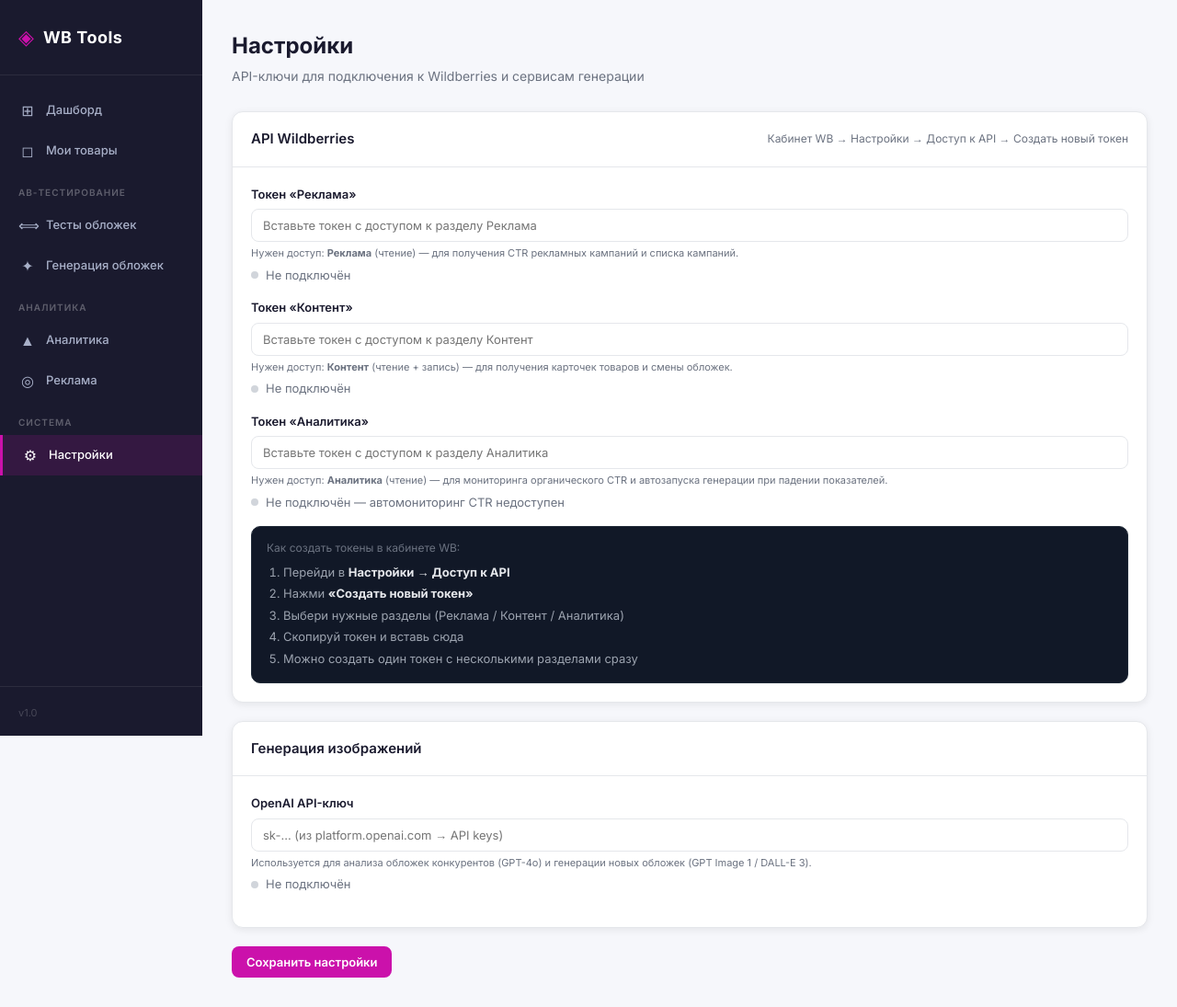
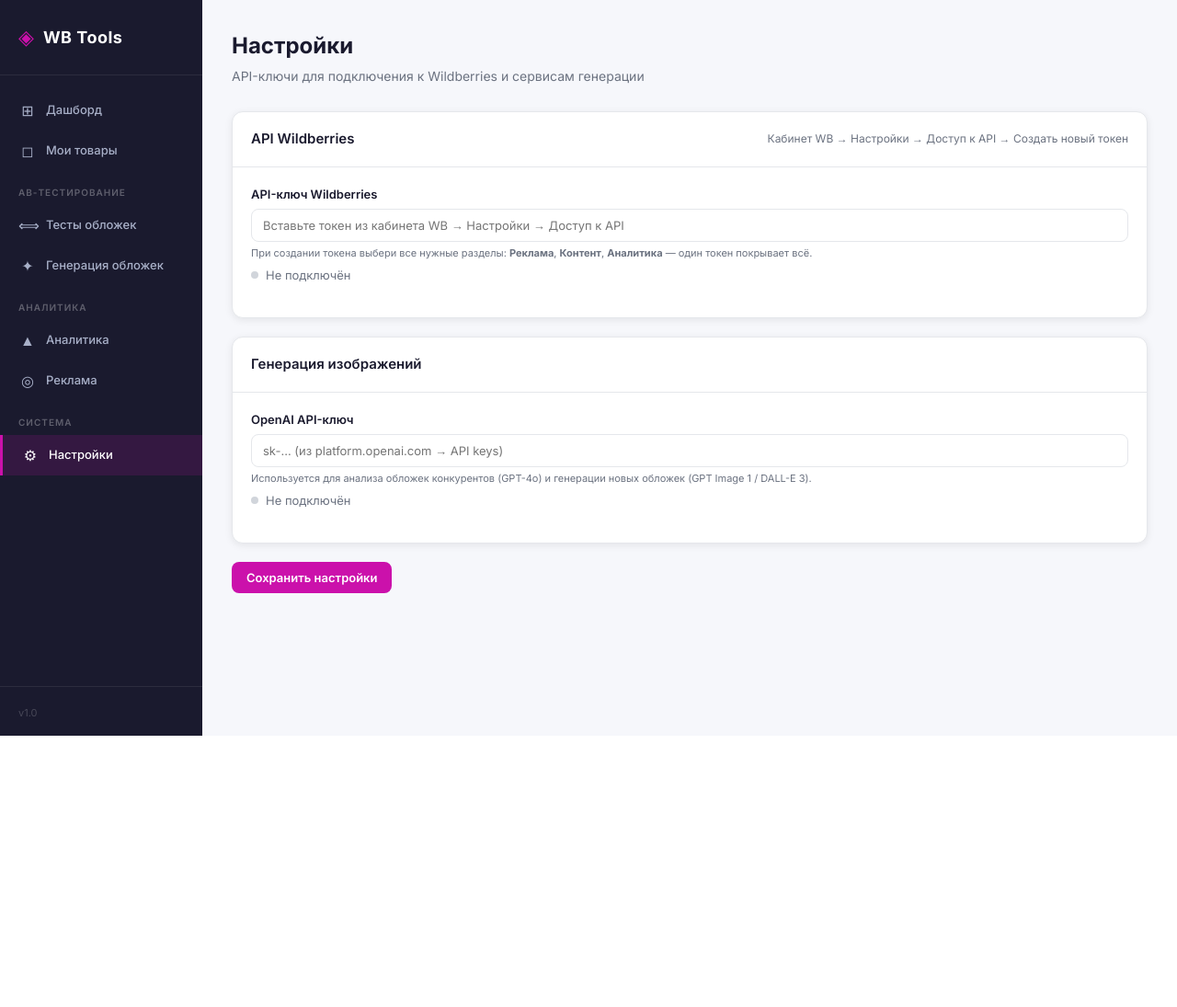
Before and after one commit to samovikupmda-png/wb-project, a Flask app: page /settings in a window 1280 px wide. Shown: the whole page at 92% size. After the commit the page ends 800 px from the top, so only its background shows below. Run offline with Flask 3, Linux system fonts and the light colour scheme.

Commit message:
Simplify settings: single WB API key field for all scopes
https://claude.ai/code/session_01F1bSxRMmK2ZHAZqeiS9Th3

```diff
--- a/app.py
+++ b/app.py
@@ -277,9 +277,10 @@ def settings():
 @app.route('/settings/save', methods=['POST'])
 def save_settings():
     s = Settings.query.first()
-    s.wb_stats_api_key = request.form.get('wb_stats_api_key', '').strip()
-    s.wb_content_api_key = request.form.get('wb_content_api_key', '').strip()
-    s.wb_analytics_api_key = request.form.get('wb_analytics_api_key', '').strip()
+    wb_key = request.form.get('wb_stats_api_key', '').strip()
+    s.wb_stats_api_key = wb_key
+    s.wb_content_api_key = wb_key
+    s.wb_analytics_api_key = wb_key
     s.image_ai_api_key = request.form.get('image_ai_api_key', '').strip()
     db.session.commit()
     flash('Настройки сохранены', 'success')
--- a/templates/settings.html
+++ b/templates/settings.html
@@ -17,56 +17,17 @@
         <div class="card-body">
 
             <div class="form-group">
-                <label class="form-label">Токен «Реклама»</label>
+                <label class="form-label">API-ключ Wildberries</label>
                 <input type="password" name="wb_stats_api_key" class="form-control"
                        value="{{ settings.wb_stats_api_key or '' }}"
-                       placeholder="Вставьте токен с доступом к разделу Реклама">
+                       placeholder="Вставьте токен из кабинета WB → Настройки → Доступ к API">
                 <div class="form-hint">
-                    Нужен доступ: <strong>Реклама</strong> (чтение) — для получения CTR рекламных кампаний и списка кампаний.
+                    При создании токена выбери все нужные разделы: <strong>Реклама</strong>, <strong>Контент</strong>, <strong>Аналитика</strong> — один токен покрывает всё.
                     <div class="api-status" style="margin-top:6px;">
                         <div class="api-dot {% if settings.wb_stats_api_key %}connected{% else %}disconnected{% endif %}"></div>
                         {% if settings.wb_stats_api_key %}Подключён{% else %}Не подключён{% endif %}
                     </div>
                 </div>
-            </div>
-
-            <div class="form-group">
-                <label class="form-label">Токен «Контент»</label>
-                <input type="password" name="wb_content_api_key" class="form-control"
-                       value="{{ settings.wb_content_api_key or '' }}"
-                       placeholder="Вставьте токен с доступом к разделу Контент">
-                <div class="form-hint">
-                    Нужен доступ: <strong>Контент</strong> (чтение + запись) — для получения карточек товаров и смены обложек.
-                    <div class="api-status" style="margin-top:6px;">
-                        <div class="api-dot {% if settings.wb_content_api_key %}connected{% else %}disconnected{% endif %}"></div>
-                        {% if settings.wb_content_api_key %}Подключён{% else %}Не подключён{% endif %}
-                    </div>
-                </div>
-            </div>
-
-            <div class="form-group">
-                <label class="form-label">Токен «Аналитика»</label>
-                <input type="password" name="wb_analytics_api_key" class="form-control"
-                       value="{{ settings.wb_analytics_api_key or '' }}"
-                       placeholder="Вставьте токен с доступом к разделу Аналитика">
-                <div class="form-hint">
-                    Нужен доступ: <strong>Аналитика</strong> (чтение) — для мониторинга органического CTR и автозапуска генерации при падении показателей.
-                    <div class="api-status" style="margin-top:6px;">
-                        <div class="api-dot {% if settings.wb_analytics_api_key %}connected{% else %}disconnected{% endif %}"></div>
-                        {% if settings.wb_analytics_api_key %}Подключён{% else %}Не подключён — автомониторинг CTR недоступен{% endif %}
-                    </div>
-                </div>
-            </div>
-
-            <div style="background:#111827;border:1px solid #1f2937;border-radius:10px;padding:14px 16px;margin-top:4px;">
-                <div style="font-size:12px;color:#6b7280;margin-bottom:6px;">Как создать токены в кабинете WB:</div>
-                <ol style="font-size:13px;color:#9ca3af;margin:0;padding-left:18px;line-height:1.8;">
-                    <li>Перейди в <strong style="color:#e5e7eb;">Настройки → Доступ к API</strong></li>
-                    <li>Нажми <strong style="color:#e5e7eb;">«Создать новый токен»</strong></li>
-                    <li>Выбери нужные разделы (Реклама / Контент / Аналитика)</li>
-                    <li>Скопируй токен и вставь сюда</li>
-                    <li>Можно создать один токен с несколькими разделами сразу</li>
-                </ol>
             </div>
 
         </div>
```
